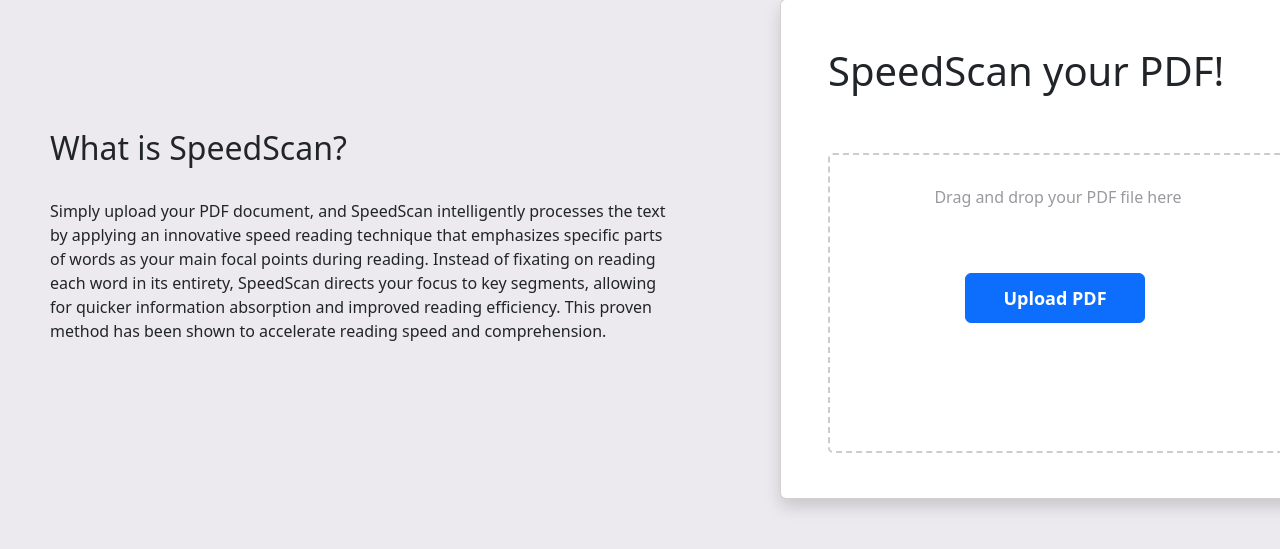
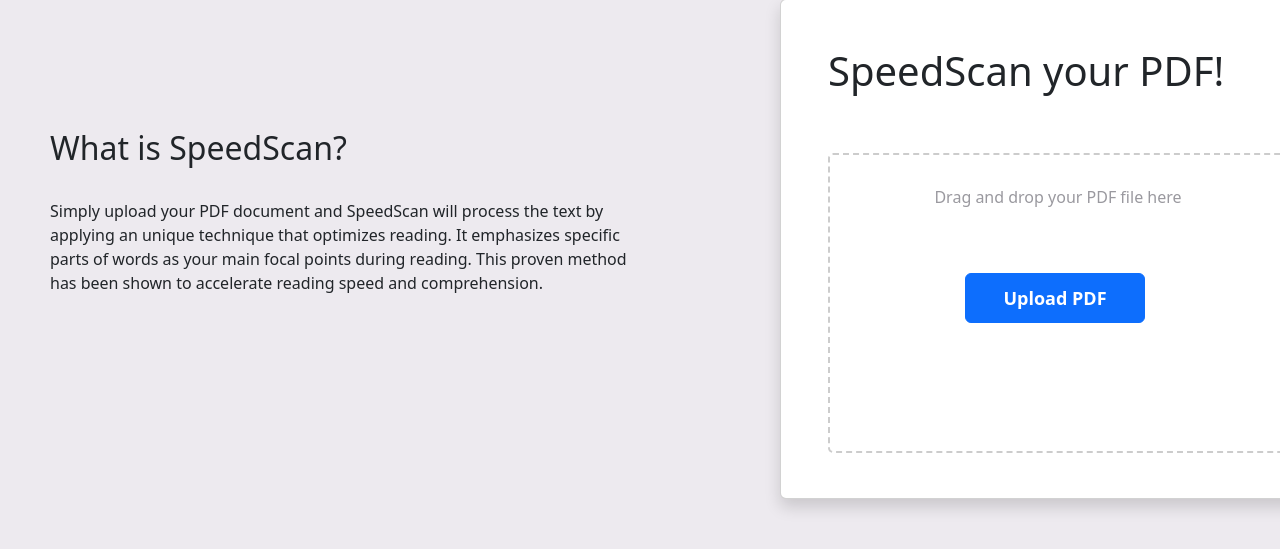
Before and after one commit to mxndyj/SpeedScan, a Flask app: page / in a window 1280 px wide; the page is wider, and only the part inside the window is pictured. Shown: the part 149-698 px from the top of that part. Run offline with Flask 3, Linux system fonts and the light colour scheme.

Commit message:
filename

```diff
--- a/app.py
+++ b/app.py
@@ -39,7 +39,7 @@ def process_pdf(file):
     c = canvas.Canvas(output, pagesize=letter)
     font_size = 13  # Adjust the font size as desired
     line_spacing = 12  # Adjust the line spacing as desired
-    word_spacing = 5  # Adjust the spacing between words as desired
+    word_spacing = 5.2  # Adjust the spacing between words as desired
 
     for page in reader.pages:
         content = page.extract_text()
@@ -47,7 +47,7 @@ def process_pdf(file):
 
         # Initialize the position for adding words
         x = margin
-        y = margin + content_height
+        y = margin + content_height - font_size  # Start from the top of the content area
 
         for word in words:
             # Calculate the width of the word including additional spacing
@@ -61,6 +61,18 @@ def process_pdf(file):
                 # Move to the next line
                 x = margin
                 y -= font_size + line_spacing  # Adjust the line spacing based on font size
+
+                # Check if the remaining space on the page can accommodate the next line
+                if y < margin:
+                    # Create a new page
+                    c.showPage()
+                    y = margin + content_height - font_size  # Start from the top of the content area
+
+            # Check if the word exceeds the available content height
+            if y - font_size < 0:
+                # Create a new page
+                c.showPage()
+                y = margin + content_height - font_size  # Start from the top of the content area
 
             # Split the word into two halves
             half_length = len(word) // 2
@@ -94,4 +106,4 @@ def process_pdf(file):
     return output
 
 if __name__ == '__main__':
-    app.run(debug=False)
+    app.run(debug=True)
--- a/static/css/style.css
+++ b/static/css/style.css
@@ -1,11 +1,8 @@
-
-
 body {
   margin: 0;
   padding: 0;
   background-color: #edeaef !important;
 }
-
 .header {
   background-color: #ffffff7f;
   width: 100%;
@@ -18,8 +15,8 @@ body {
 
 .move-right {
   position: relative;
-  left: 780px;
-  top: 20px;
+  left:780px;
+  top: 20px
 }
 
 .container {
@@ -33,14 +30,16 @@ body {
   box-shadow: 10px 10px 30px rgba(145, 93, 255, 0.5);
   border-radius: 10px;
   padding: 31px;
-  width: 550px;
+  width:550px;
 }
 
 .button-move {
   position: relative;
-  left: 137px;
+  left:137px ;
   top: 170px;
 }
+
+
 
 .drag-drop-area {
   border: 2px dashed #ccc;
@@ -57,23 +56,29 @@ body {
 }
 
 .drag-drop-text {
-  color: rgb(154, 153, 159);
+  color: rgb(154, 153, 159); /* Replace #ff0000 with your desired color code */
 }
 
-.img-web {
+.img-web{
   height: 60px;
   width: 195px;
-  left: 13px;
+  left:13px ;
   top: 170px;
+
 }
 
 h2 {
-  font-size: 24px;
+  font-size: 24px; /* Adjust the font size as desired */
   font-weight: bold;
 }
 
 .text-container {
   position: relative;
-  margin-top: -350px;
-  margin-left: 50px;
+  margin-top: -350px; /* Move the text 100 pixels up */
+  margin-left: 50px; /* Move the text 50 pixels to the right */
 }
+
+h2 {
+  font-size: 24px; /* Adjust the font size as desired */
+  font-weight: bold;
+}
--- a/templates/home.html
+++ b/templates/home.html
@@ -4,41 +4,90 @@
     <meta charset="UTF-8" />
     <title>SpeedScan</title>
     <link rel="stylesheet" href="static/css/style.css" />
-    <link rel="icon" href="static/My_project-transformeded.png" sizes="10x10" type="image/x-icon">
-    <link rel="stylesheet" href="https://cdn.jsdelivr.net/npm/bootstrap@5.3.0/dist/css/bootstrap.min.css" />
+    <link
+      rel="icon"
+      href="static/My_project-transformeded.png"
+      sizes="10x10"
+      type="image/x-icon"
+    />
+    <link
+      rel="stylesheet"
+      href="https://cdn.jsdelivr.net/npm/bootstrap@5.3.0/dist/css/bootstrap.min.css"
+    />
   </head>
   <body>
     <header class="header">
       <div class="header-wrap">
         <div class="logo">
-          <img src="static/ssweblogo_header2.jpg" class="img-web" alt="web-logo" />
+          <img
+            src="static/ssweblogo_header2.jpg"
+            class="img-web"
+            alt="web-logo"
+          />
         </div>
       </div>
     </header>
-    <br/>
-    <br/>
-    <div class="card shadow move-right container-b" style="height: 500px;">
-      <div class="card-body" class="move-card">
+    <br />
+    <br />
+    <div class="card shadow move-right container-b" style="height: 500px">
+      <div class="card-body">
         <h1>SpeedScan your PDF!</h1>
         <form id="uploadForm" enctype="multipart/form-data">
-          <button class="btn btn-primary button-move" type="button" onclick="chooseFile()" style="width: 180px; height: 50px; font-weight: bold; font-size: 18px;">Upload PDF</button>
-          <input class="file-button-input" type="file" id="fileButton" name="pdfFile" accept=".pdf" required style="display: none;" />
+          <button
+            class="btn btn-primary button-move"
+            type="button"
+            onclick="chooseFile()"
+            style="
+              width: 180px;
+              height: 50px;
+              font-weight: bold;
+              font-size: 18px;
+            "
+          >
+            Upload PDF
+          </button>
+          <input
+            class="file-button-input"
+            type="file"
+            id="fileButton"
+            name="pdfFile"
+            accept=".pdf"
+            required
+            style="display: none"
+          />
           <input type="hidden" id="filename" />
-          <div class="drag-drop-area" ondragover="handleDragOver(event)" ondragleave="handleDragLeave(event)" ondrop="handleDrop(event)">
+          <div
+            class="drag-drop-area"
+            onclick="chooseFile()"
+            ondragover="handleDragOver(event)"
+            ondragleave="handleDragLeave(event)"
+            ondrop="handleDrop(event)"
+          >
             <span class="drag-drop-text">Drag and drop your PDF file here</span>
+            <input
+              class="file-button-input"
+              type="file"
+              id="fileButton"
+              name="pdfFile"
+              accept=".pdf"
+              required
+              style="display: none"
+            />
           </div>
         </form>
       </div>
     </div>
     <div class="text-container">
       <h2>What is SpeedScan?</h2>
-      <br/>
-      <p>Simply upload your PDF document, and SpeedScan intelligently processes the text <br/>
-        by applying an innovative speed reading technique that emphasizes specific parts
-        <br/>of words as your main focal points during reading. Instead of fixating on
-        reading <br/>each word in its entirety, SpeedScan directs your focus to key segments,
-        allowing <br/>for quicker information absorption and improved reading efficiency. This proven <br/>
-        method has been shown to accelerate reading speed and comprehension.</p>
+      <br />
+      <p>
+        Simply upload your PDF document and SpeedScan will process the text by
+        <br />
+        applying an unique technique that optimizes reading. It emphasizes
+        specific <br />parts of words as your main focal points during reading.
+        This proven method<br />
+        has been shown to accelerate reading speed and comprehension.
+      </p>
     </div>
 
     <script>
@@ -61,7 +110,7 @@
             // Create a temporary download link for the edited PDF
             const downloadLink = document.createElement("a");
             downloadLink.href = URL.createObjectURL(blob);
-            downloadLink.download = "edited_pdf.pdf";
+            downloadLink.download = "speedscanned.pdf";
             downloadLink.click();
             // Reset the file input
             document.getElementById("uploadForm").reset();
@@ -78,12 +127,14 @@
       }
 
       // Update the filename when a file is selected
-      document.getElementById("fileButton").addEventListener("change", function (event) {
-        var filename = event.target.files[0].name;
-        document.getElementById("filename").value = filename;
-        // Trigger file processing
-        processPdf();
-      });
+      document
+        .getElementById("fileButton")
+        .addEventListener("change", function (event) {
+          var filename = event.target.files[0].name;
+          document.getElementById("filename").value = filename;
+          // Trigger file processing
+          processPdf();
+        });
 
       function handleDragOver(event) {
         event.preventDefault();
```
